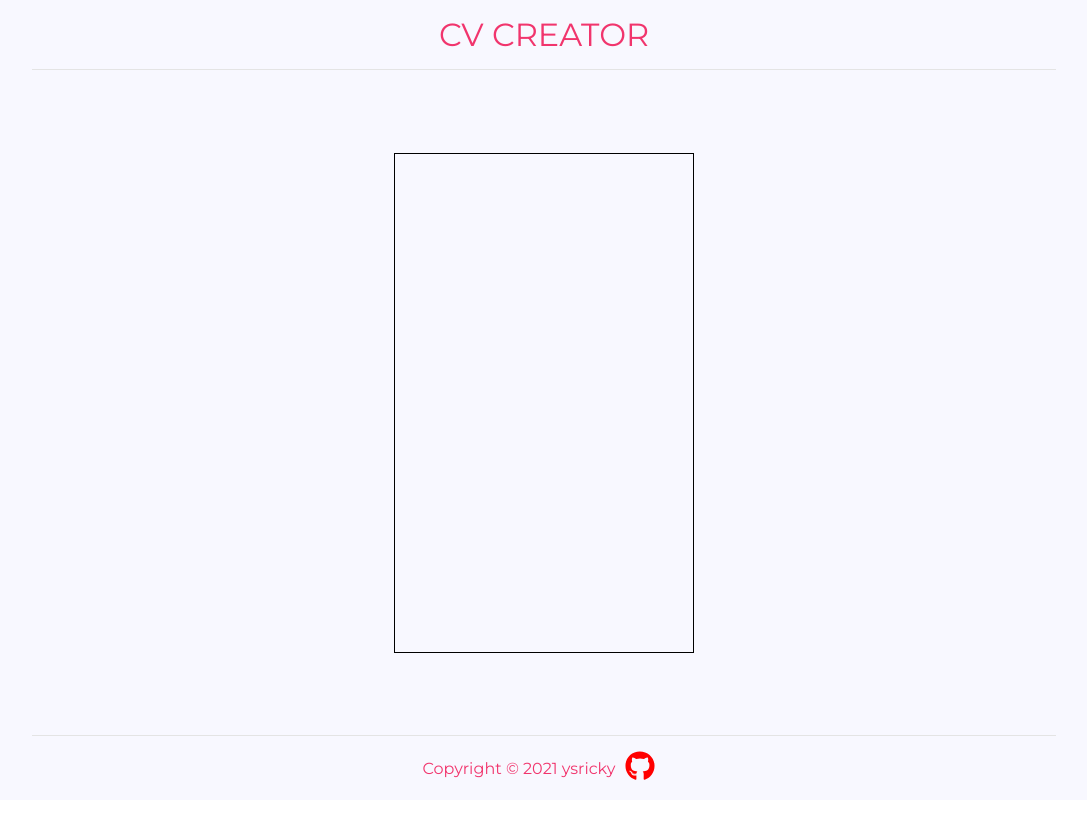
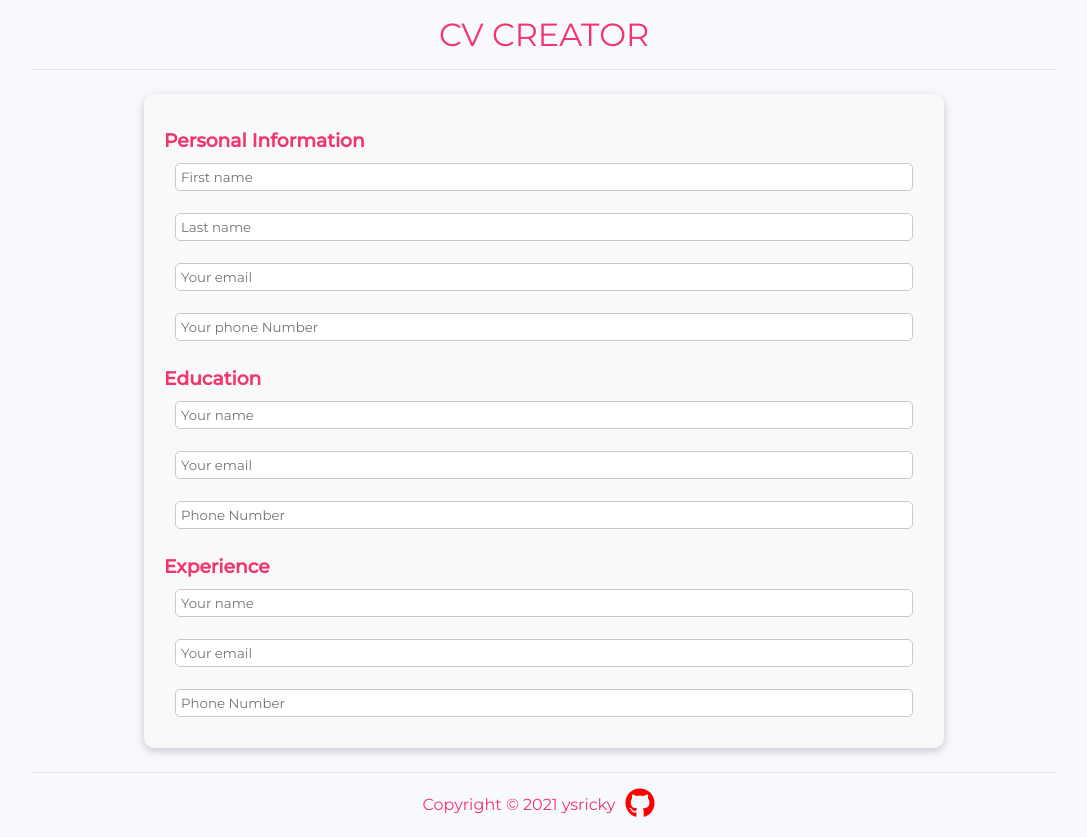
Before and after one commit to ysricky/cv-creator, a React (Create React App) app: page / in a window 1280 px wide. Shown: the whole page, without its empty margins (96-1183 px from the left). Before the commit the page ends 800 px from the top, so only its background shows below. Built offline with nearby package versions, Linux system fonts and the light colour scheme.

Commit message:
update form structure

```diff
--- a/src/App.css
+++ b/src/App.css
@@ -6,7 +6,3 @@
   justify-content: space-between;
   background-color: #f8f8ff;
 }
-
-/* .App-main {
-  min-height: 100vh;
-} */
--- a/src/App.js
+++ b/src/App.js
@@ -1,13 +1,13 @@
 import './App.css';
 import Header from './components/Header';
-import Form from './components/Form';
+import Main from './components/Main';
 import Footer from './components/Footer';
 
 function App() {
   return (
     <div className="App">
       <Header />
-      <Form />
+      <Main />
       <Footer />
     </div>
   );
--- a/src/components/Form.js
+++ /dev/null
@@ -1,22 +0,0 @@
-import { Component } from 'react';
-import '../styles/Form.css';
-
-class Form extends Component {
-  render() {
-    return (
-      <div className="form-section">
-        <section className="general-info">
-          <form></form>
-        </section>
-        <section className="education">
-          <form></form>
-        </section>
-        <section className="experience">
-          <form></form>
-        </section>
-      </div>
-    );
-  }
-}
-
-export default Form;
--- /dev/null
+++ b/src/components/Main.js
@@ -0,0 +1,32 @@
+import { Component } from 'react';
+import '../styles/Main.css';
+
+class Main extends Component {
+  render() {
+    return (
+      <div className="form-section">
+        <section className="general-info">
+          <h3>Personal Information</h3>
+          <input type="text" id="first-name" placeholder="First name" />
+          <input type="text" id="last-name" placeholder="Last name" />
+          <input type="email" id="email" placeholder="Your email" />
+          <input type="text" id="phone" placeholder="Your phone Number" />
+        </section>
+        <section className="education">
+          <h3>Education</h3>
+          <input type="text" id="name" placeholder="Your name" />
+          <input type="email" id="email" placeholder="Your email" />
+          <input type="text" id="phone" placeholder="Phone Number" />
+        </section>
+        <section className="experience">
+          <h3>Experience</h3>
+          <input type="text" id="name" placeholder="Your name" />
+          <input type="email" id="email" placeholder="Your email" />
+          <input type="text" id="phone" placeholder="Phone Number" />
+        </section>
+      </div>
+    );
+  }
+}
+
+export default Main;
--- a/src/styles/Form.css
+++ /dev/null
@@ -1,5 +0,0 @@
-.form-section {
-  height: 500px;
-  width: 300px;
-  border: 1px solid black;
-}
--- /dev/null
+++ b/src/styles/Main.css
@@ -0,0 +1,29 @@
+.form-section {
+  margin: 1.5rem 0;
+  width: 800px;
+  background-color: #f9f9f9;
+  padding: 20px;
+  box-shadow: 0 3px 10px rgb(0 0 0 / 0.2);
+  border-radius: 10px;
+}
+
+.general-info,
+.education,
+.experience {
+  height: 35%;
+  display: flex;
+  flex-direction: column;
+  justify-content: space-evenly;
+}
+
+h3 {
+  color: var(--pink);
+  margin-top: 15px;
+}
+
+input {
+  border: 1px solid #c9c9c9;
+  padding: 0.3rem;
+  margin: 0.7rem;
+  border-radius: 5px;
+}
```
Also changed, not shown: 1 other file (tests, documents, lock files or other folders).
